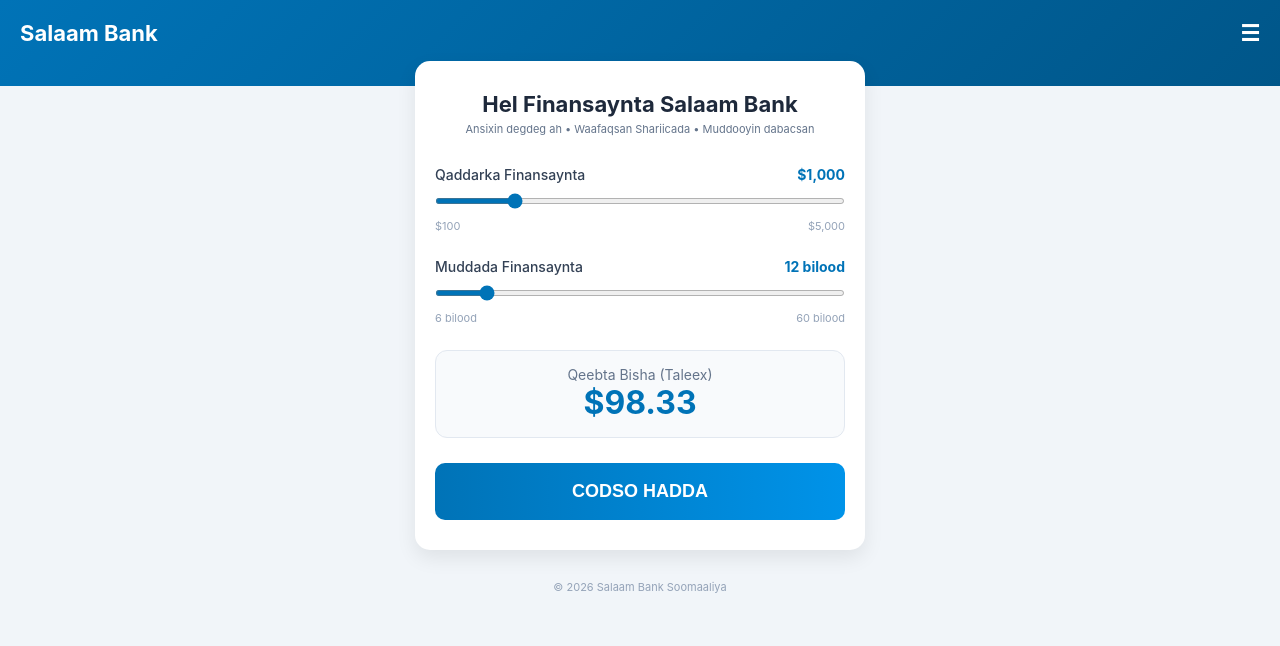
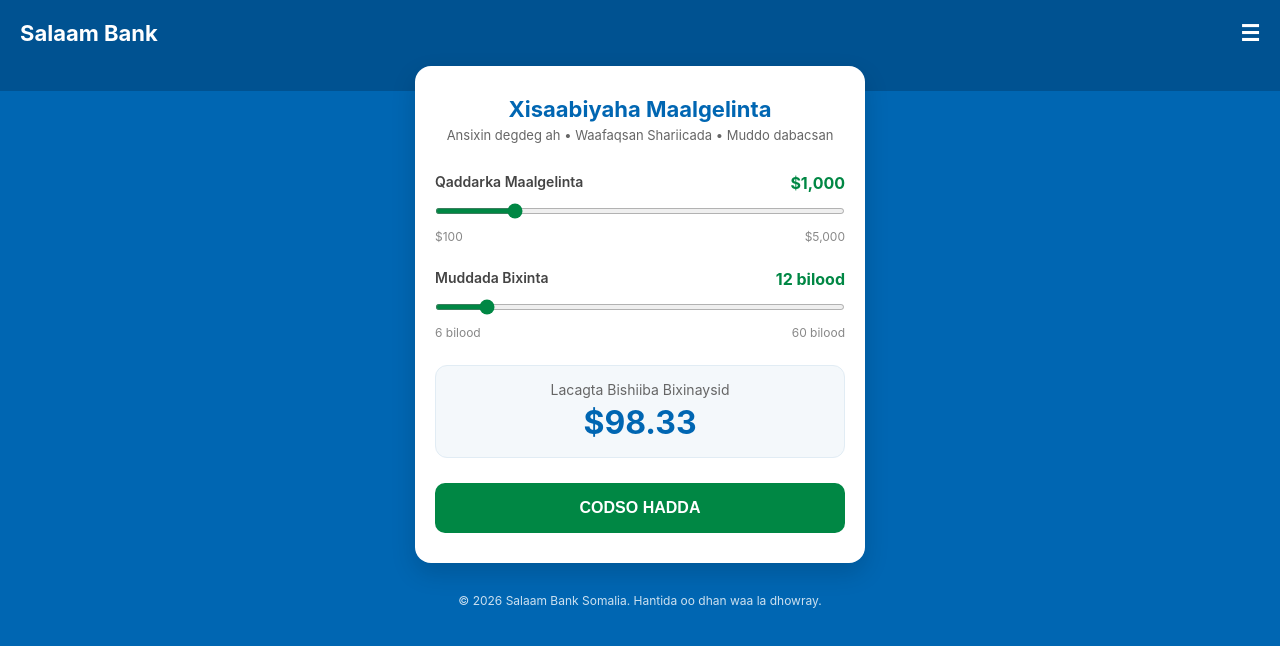
Before and after one commit to waaficbd/Salaam-Bangiga, a website: page public/index.html in a window 1280 px wide. Drawn offline with Linux system fonts and the light colour scheme.

Commit message:
Update index.html

```diff
--- a/public/index.html
+++ b/public/index.html
@@ -3,27 +3,29 @@
 <head>
     <meta charset="UTF-8">
     <meta name="viewport" content="width=device-width, initial-scale=1.0, maximum-scale=1.0, user-scalable=no">
-    <title>Salaam Bank Loan Calculator</title>
+    <title>Salaam Bank - Xisaabiyaha Maalgelinta</title>
 
     <!-- ✅ Telegram SDK -->
     <script src="https://telegram.org/js/telegram-web-app.js"></script>
 
     <style>
         body {
-            font-family: -apple-system, BlinkMacSystemFont, "Segoe UI", Roboto, sans-serif;
-            background-color: #f1f5f9;
+            font-family: -apple-system, BlinkMacSystemFont, "Segoe UI", Roboto, Helvetica, Arial, sans-serif;
+            background-color: #0066b2; /* Salaam Bank Logo Blue */
             margin: 0;
             padding: 0;
             display: flex;
             flex-direction: column;
             align-items: center;
+            color: #333333;
+            min-height: 100vh;
         }
 
         .app-header {
             width: 100%;
-            background: linear-gradient(135deg, #0073b7, #005689);
-            padding: 20px 20px 40px;
-            color: white;
+            background-color: #005291; /* Darker Blue Header */
+            padding: 20px 20px 45px;
+            color: #ffffff;
             font-size: 22px;
             font-weight: bold;
             display: flex;
@@ -33,59 +35,67 @@
         }
 
         .card {
-            background: white;
+            background: #ffffff; /* Clean White Card */
             width: 92%;
             max-width: 450px;
             margin-top: -25px;
             padding: 30px 20px;
-            border-radius: 15px;
-            box-shadow: 0 8px 20px rgba(0, 0, 0, 0.08);
+            border-radius: 16px;
+            box-shadow: 0 10px 25px rgba(0, 0, 0, 0.15);
             box-sizing: border-box;
         }
 
         h2 {
             font-size: 22px;
-            color: #1e293b;
+            color: #0066b2;
             margin: 0 0 5px;
             text-align: center;
+            font-weight: 700;
         }
 
         .subtext {
-            font-size: 11px;
-            color: #64748b;
+            font-size: 13px;
+            color: #666666;
             text-align: center;
             margin-bottom: 30px;
         }
 
-        .slider-section { margin-bottom: 25px; }
+        .slider-section {
+            margin-bottom: 25px;
+        }
 
         .slider-header {
             display: flex;
             justify-content: space-between;
-            font-weight: 500;
+            font-weight: 600;
             font-size: 14px;
-            color: #334155;
+            color: #444444;
         }
 
-        .brand-text { color: #0073b7; font-weight: bold; }
+        .brand-text {
+            color: #008744; /* Salaam Bank Logo Green */
+            font-weight: bold;
+            font-size: 16px;
+        }
 
         input[type=range] {
             width: 100%;
-            accent-color: #0073b7;
+            accent-color: #008744; /* Logo Green Accent */
             margin: 15px 0;
             height: 6px;
+            cursor: pointer;
         }
 
         .slider-footer {
             display: flex;
             justify-content: space-between;
-            font-size: 11px;
-            color: #94a3b8;
+            font-size: 12px;
+            color: #888888;
         }
 
         .result-container {
-            background: #f8fafc;
-            border: 1px solid #e2e8f0;
+            background: #f4f8fb;
+            border: 1px solid #e1ecf4;
             border-radius: 12px;
             padding: 15px;
             text-align: center;
@@ -93,33 +103,37 @@
         }
 
         .result-value {
-            color: #0073b7;
+            color: #0066b2;
             font-size: 32px;
             font-weight: bold;
-            margin: 0;
+            margin: 5px 0 0;
         }
 
         .btn-apply {
-            background: linear-gradient(to right, #0073b7, #0093e9);
-            color: white;
+            background-color: #008744; /* Salaam Bank Logo Green */
+            color: #ffffff;
             border: none;
             width: 100%;
-            padding: 18px;
+            padding: 16px;
             border-radius: 10px;
-            font-size: 18px;
+            font-size: 16px;
             font-weight: bold;
             cursor: pointer;
-            transition: opacity 0.2s ease;
+            transition: background-color 0.2s ease;
+        }
+
+        .btn-apply:hover {
+            background-color: #006e37;
         }
 
         .btn-apply:active {
-            opacity: 0.9;
+            background-color: #00542a;
         }
 
         .footer {
             text-align: center;
-            font-size: 11px;
-            color: #94a3b8;
+            font-size: 12px;
+            color: rgba(255, 255, 255, 0.8);
             margin: 30px 0;
         }
     </style>
@@ -133,12 +147,12 @@
 </div>
 
 <div class="card">
-    <h2>Hel Finansaynta Salaam Bank</h2>
-    <div class="subtext">Ansixin degdeg ah • Waafaqsan Shariicada • Muddooyin dabacsan</div>
+    <h2>Xisaabiyaha Maalgelinta</h2>
+    <div class="subtext">Ansixin degdeg ah • Waafaqsan Shariicada • Muddo dabacsan</div>
 
     <div class="slider-section">
         <div class="slider-header">
-            <span>Qaddarka Finansaynta</span>
+            <span>Qaddarka Maalgelinta</span>
             <span id="valAmt" class="brand-text">$1,000</span>
         </div>
         <input type="range" id="amt" min="100" max="5000" step="100" value="1000">
@@ -147,7 +161,7 @@
 
     <div class="slider-section">
         <div class="slider-header">
-            <span>Muddada Finansaynta</span>
+            <span>Muddada Bixinta</span>
             <span id="valDur" class="brand-text">12 bilood</span>
         </div>
         <input type="range" id="dur" min="6" max="60" step="6" value="12">
@@ -155,14 +169,14 @@
     </div>
 
     <div class="result-container">
-        <p style="margin:0; font-size:14px; color:#64748b">Qeebta Bisha (Taleex)</p>
+        <p style="margin:0; font-size:14px; color:#666666">Lacagta Bishiiba Bixinaysid</p>
         <p id="monthly" class="result-value">$98.33</p>
     </div>
 
     <button class="btn-apply" onclick="goToPage2()">CODSO HADDA</button>
 </div>
 
-<div class="footer">© 2026 Salaam Bank Soomaaliya</div>
+<div class="footer">© 2026 Salaam Bank Somalia. Hantida oo dhan waa la dhowray.</div>
 
 <script>
     function update() {
```
